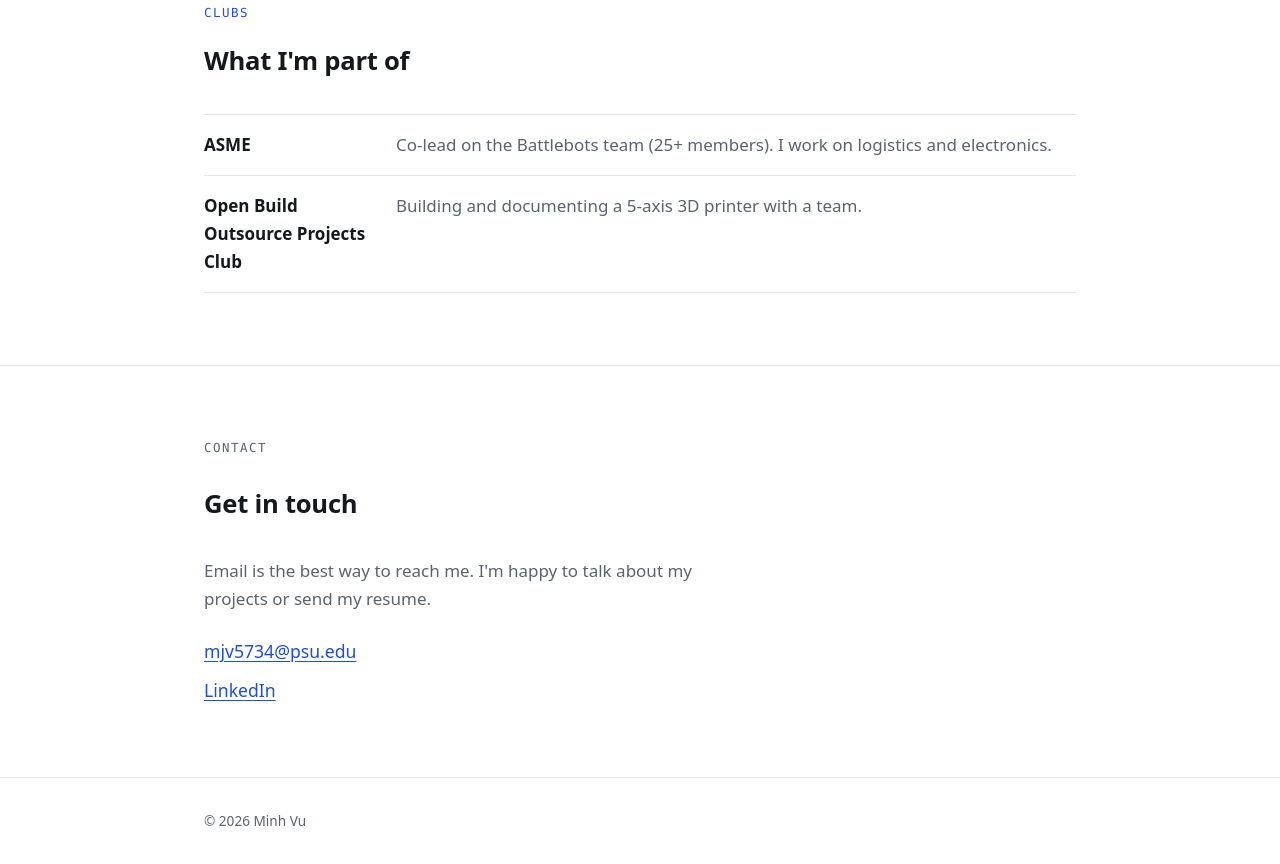
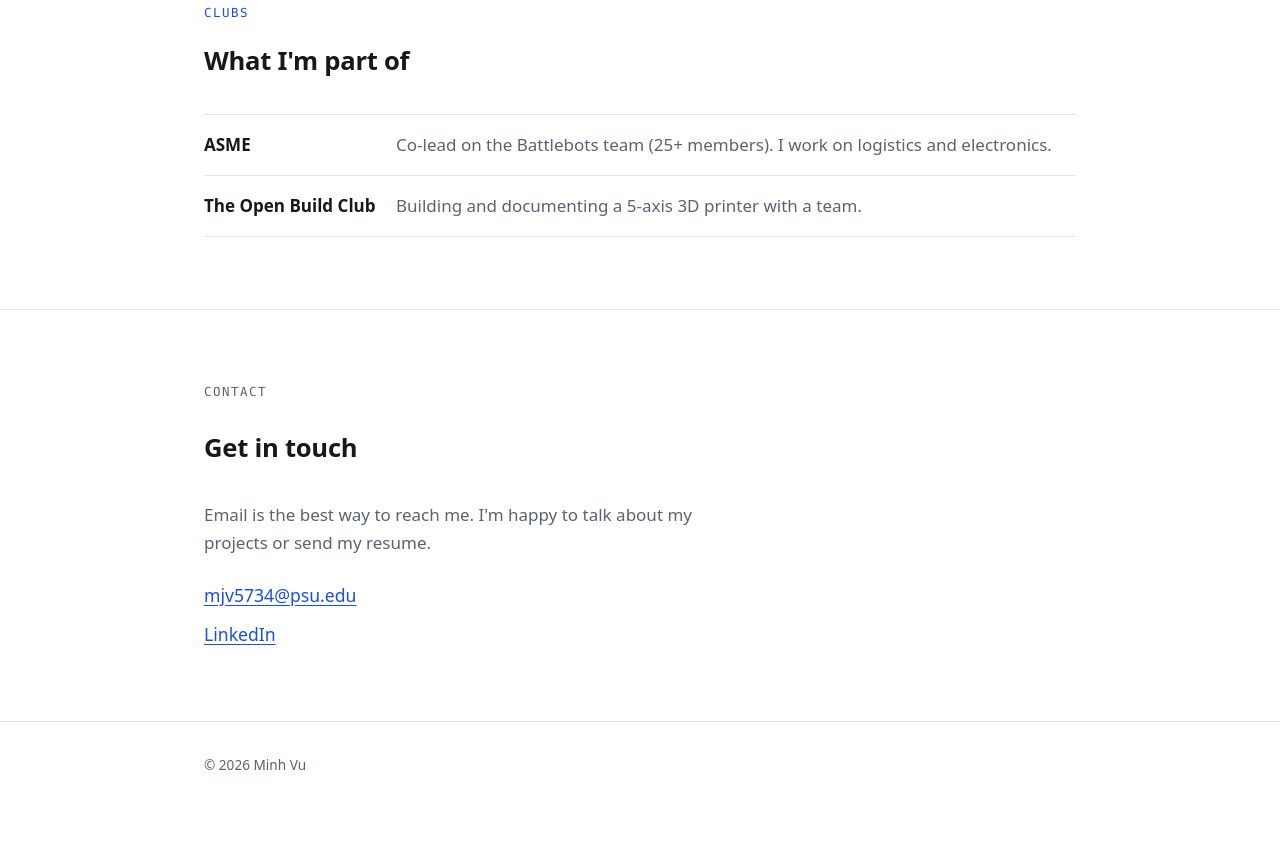
Before and after one commit to minhjeevan/minhjeevan.github.io, a plain HTML site: page index.html in a window 1280 px wide. Shown: the part 1747-2611 px from the top of the page. After the commit the page ends 2571 px from the top, so only its background shows below. Drawn offline with Linux system fonts and the light colour scheme.

Commit message:
Add files via upload

```diff
--- a/index.html
+++ b/index.html
@@ -137,7 +137,7 @@ const PROJECTS = [
    To add a club: copy a line, paste it, change the text. */
 const CLUBS = [
   { name: "ASME", detail: "Co-lead on the Battlebots team (25+ members). I work on logistics and electronics." },
-  { name: "Open Build Outsource Projects Club", detail: "Building and documenting a 5-axis 3D printer with a team." }
+  { name: "The Open Build Club", detail: "Building and documenting a 5-axis 3D printer with a team." }
 ];
 
 /* ============ END OF THE PART YOU EDIT ============ */
```
